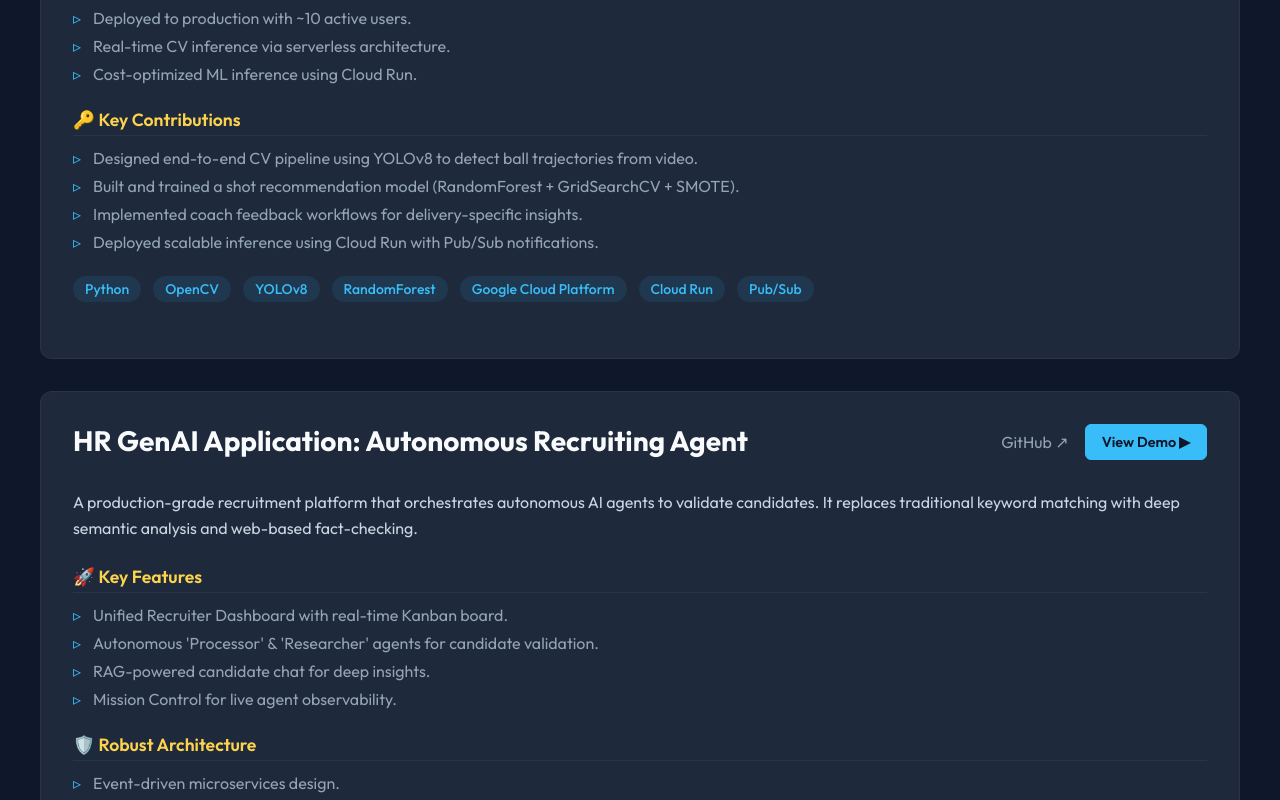
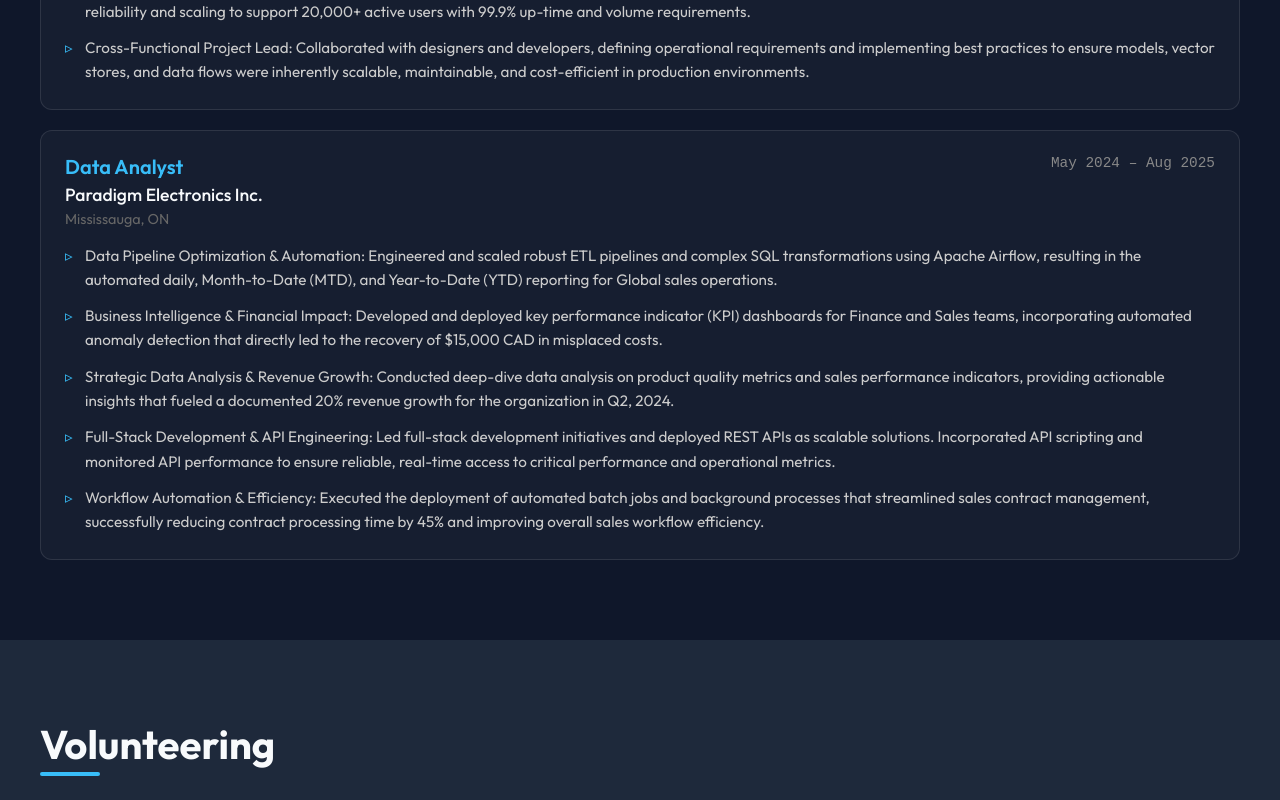
Before and after one commit to Ferasman979/Persona-Portfolio-website, a Next.js app: page / in a window 1280 px wide. Shown: the part 1620-2420 px from the top of the page. Built offline with nearby package versions, Linux system fonts and the light colour scheme.

Commit message:
feat: content update - About Me, Experience, Volunteering

```diff
--- a/src/app/page.tsx
+++ b/src/app/page.tsx
@@ -1,8 +1,11 @@
+"use client";
+
 import Navbar from "@/components/Navbar";
 import Hero from "@/components/Hero";
 import Section from "@/components/Section";
 import ProjectCard from "@/components/ProjectCard";
 import EndorsementCard from "@/components/EndorsementCard";
+import ExperienceCard from "@/components/ExperienceCard";
 
 export default function Home() {
   return (
@@ -14,13 +17,77 @@
         <p>
           I am a passionate ML Developer and Research Assistant at Sheridan College, specializing in architecting scalable data schemas and automating machine learning lifecycles for production-grade RAG agents and NLP systems. My technical foundation relies on building reproducible CI/CD pipelines and managing high-availability containerized services.
           <br /><br />
-          Previously, as a Data Analyst at Paradigm Electronics Inc., I engineered robust ETL pipelines, optimized global sales reporting, and developed full-stack applications that improved operational efficiency and drove revenue growth.
-          <br /><br />
-          Outside of tech, I stay active by playing soccer and fueling my curiosity through reading.
+          I design and deliver high-impact, scalable machine learning and agentic workflows using modern, production-grade technologies. My work takes a holistic approach, integrating robust data pipelines with model monitoring, observability, and actionable dashboard analytics.
         </p>
       </Section>
 
+      <Section id="experience" title="Work Experience">
+        <ExperienceCard
+          role="ML Developer/Research Assistant"
+          company="Sheridan College"
+          location="Oakville, Ontario"
+          date="Oct 2025 – PRESENT"
+          points={[
+            "Platform & Data Governance: Architected and governed highly scalable data schemas, ingestion pipelines, and automated validation workflows, specifically supporting productionized RAG Agents and sophisticated NLP systems.",
+            "CI/CD & Reproducibility (Model Lifecycle): Designed and operationalized the end-to-end Machine Learning lifecycle (MLOps), transforming prototype ML engines into highly reproducible CI/CD pipelines that fully automate feature engineering, model training, and continuous evaluation.",
+            "High-Volume Production Operations: Led the deployment, monitoring, and sustained operation of high-impact, containerized ML services, managing infrastructure reliability and scaling to support 20,000+ active users with 99.9% up-time and volume requirements.",
+            "Cross-Functional Project Lead: Collaborated with designers and developers, defining operational requirements and implementing best practices to ensure models, vector stores, and data flows were inherently scalable, maintainable, and cost-efficient in production environments."
+          ]}
+        />
+        <br />
+        <ExperienceCard
+          role="Data Analyst"
+          company="Paradigm Electronics Inc."
+          location="Mississauga, ON"
+          date="May 2024 – Aug 2025"
+          points={[
+            "Data Pipeline Optimization & Automation: Engineered and scaled robust ETL pipelines and complex SQL transformations using Apache Airflow, resulting in the automated daily, Month-to-Date (MTD), and Year-to-Date (YTD) reporting for Global sales operations.",
+            "Business Intelligence & Financial Impact: Developed and deployed key performance indicator (KPI) dashboards for Finance and Sales teams, incorporating automated anomaly detection that directly led to the recovery of $15,000 CAD in misplaced costs.",
+            "Strategic Data Analysis & Revenue Growth: Conducted deep-dive data analysis on product quality metrics and sales performance indicators, providing actionable insights that fueled a documented 20% revenue growth for the organization in Q2, 2024.",
+            "Full-Stack Development & API Engineering: Led full-stack development initiatives and deployed REST APIs as scalable solutions. Incorporated API scripting and monitored API performance to ensure reliable, real-time access to critical performance and operational metrics.",
+            "Workflow Automation & Efficiency: Executed the deployment of automated batch jobs and background processes that streamlined sales contract management, successfully reducing contract processing time by 45% and improving overall sales workflow efficiency."
+          ]}
+        />
+      </Section>
+
+      <Section id="volunteering" title="Volunteering">
+        <ExperienceCard
+          role="Workshop Team Member"
+          company="Google Developer Group Sheridan"
+          date="May 2025 – Present"
+          points={[
+            "Supported and organized the design and delivery of community tech workshops, helping 100+ attendees gain hands-on experience with Google technologies."
+          ]}
+        />
+      </Section>
+
       <Section id="projects" title="Projects">
+        <ProjectCard
+          title="HR GenAI Application: Autonomous Recruiting Agent"
+          description="A production-grade recruitment platform that orchestrates autonomous AI agents to validate candidates. It replaces traditional keyword matching with deep semantic analysis and web-based fact-checking."
+          githubLink="https://github.com/Ferasman979/HRApp"
+          demoLink="/demovid4website.mp4"
+          technologies={["Next.js 16", "Node.js", "LangChain", "LangGraph", "OpenAI/Groq", "Azure Container Apps", "MongoDB"]}
+          features={[
+            {
+              title: "🚀 Key Features",
+              items: [
+                "Unified Recruiter Dashboard with real-time Kanban board.",
+                "Autonomous 'Processor' & 'Researcher' agents for candidate validation.",
+                "RAG-powered candidate chat for deep insights.",
+                "Mission Control for live agent observability."
+              ]
+            },
+            {
+              title: "🛡️ Robust Architecture",
+              items: [
+                "Event-driven microservices design.",
+                "Custom API rate limiting for chatbot stability.",
+                "Scalable Azure Container Apps deployment."
+              ]
+            }
+          ]}
+        />
         <ProjectCard
           title="Sports Analytics App: CV-Driven Shot Recommendation System"
           description="Production-deployed mobile app using computer vision and ML to analyze ball trajectories and deliver real-time shot recommendations and coach feedback."
@@ -46,35 +113,7 @@
             }
           ]}
         />
-        <ProjectCard
-          title="HR GenAI Application: Autonomous Recruiting Agent"
-          description="A production-grade recruitment platform that orchestrates autonomous AI agents to validate candidates. It replaces traditional keyword matching with deep semantic analysis and web-based fact-checking."
-          githubLink="https://github.com/Ferasman979/HRApp"
-          demoLink="/demovid4website.mp4"
-          technologies={["Next.js 16", "Node.js", "LangChain", "OpenAI/Groq", "Azure Container Apps", "MongoDB"]}
-          features={[
-            {
-              title: "🚀 Key Features",
-              items: [
-                "Unified Recruiter Dashboard with real-time Kanban board.",
-                "Autonomous 'Processor' & 'Researcher' agents for candidate validation.",
-                "RAG-powered candidate chat for deep insights.",
-                "Mission Control for live agent observability."
-              ]
-            },
-            {
-              title: "🛡️ Robust Architecture",
-              items: [
-                "Event-driven microservices design.",
-                "Custom API rate limiting for chatbot stability.",
-                "Scalable Azure Container Apps deployment."
-              ]
-            }
-          ]}
-        />
       </Section>
-
-
 
       <Section id="endorsements" title="Endorsements">
         <EndorsementCard
--- /dev/null
+++ b/src/components/ExperienceCard.module.css
@@ -0,0 +1,74 @@
+.card {
+    background: rgba(255, 255, 255, 0.03);
+    border: 1px solid rgba(255, 255, 255, 0.1);
+    border-radius: 12px;
+    padding: 1.5rem;
+    transition: all 0.3s ease;
+    height: 100%;
+}
+
+.card:hover {
+    background: rgba(255, 255, 255, 0.06);
+    border-color: rgba(255, 255, 255, 0.2);
+    transform: translateY(-2px);
+}
+
+.header {
+    display: flex;
+    justify-content: space-between;
+    align-items: flex-start;
+    margin-bottom: 1rem;
+    flex-wrap: wrap;
+    gap: 0.5rem;
+}
+
+.role {
+    font-size: 1.25rem;
+    font-weight: 600;
+    color: var(--primary);
+    margin-bottom: 0.25rem;
+}
+
+.company {
+    font-size: 1.1rem;
+    color: var(--foreground);
+    font-weight: 500;
+}
+
+.date {
+    font-size: 0.9rem;
+    color: #888;
+    font-family: monospace;
+}
+
+.location {
+    font-size: 0.9rem;
+    color: #666;
+    margin-top: 0.25rem;
+}
+
+.list {
+    list-style: none;
+    padding: 0;
+    margin: 0;
+}
+
+.listItem {
+    position: relative;
+    padding-left: 1.25rem;
+    margin-bottom: 0.75rem;
+    line-height: 1.6;
+    color: #ccc;
+    font-size: 0.95rem;
+}
+
+.listItem::before {
+    content: "▹";
+    position: absolute;
+    left: 0;
+    color: var(--primary);
+}
+
+.listItem:last-child {
+    margin-bottom: 0;
+}
--- /dev/null
+++ b/src/components/ExperienceCard.tsx
@@ -0,0 +1,33 @@
+import styles from './ExperienceCard.module.css';
+
+interface ExperienceCardProps {
+    role: string;
+    company: string;
+    location?: string;
+    date: string;
+    points: string[];
+}
+
+const ExperienceCard = ({ role, company, location, date, points }: ExperienceCardProps) => {
+    return (
+        <div className={styles.card}>
+            <div className={styles.header}>
+                <div>
+                    <h3 className={styles.role}>{role}</h3>
+                    <div className={styles.company}>{company}</div>
+                    {location && <div className={styles.location}>{location}</div>}
+                </div>
+                <div className={styles.date}>{date}</div>
+            </div>
+            <ul className={styles.list}>
+                {points.map((point, index) => (
+                    <li key={index} className={styles.listItem}>
+                        {point}
+                    </li>
+                ))}
+            </ul>
+        </div>
+    );
+};
+
+export default ExperienceCard;
--- a/src/components/Hero.tsx
+++ b/src/components/Hero.tsx
@@ -31,12 +31,7 @@
                         </span>
                     </div>
 
-                    <p className={styles.bio}>
-                        I design and deliver high-impact, scalable machine learning and agentic workflows using modern, production-grade technologies.
-                        My work takes a holistic approach, integrating robust data pipelines with model monitoring, observability, and actionable dashboard analytics.
-                        This combo has been key in identifying product quality issues and implementing cost-effective solutions.
-                        I bring deep, hands-on experience in large language models, with sustained work in this space since 2023.
-                    </p>
+
 
                     <div className={styles.socials}>
                         <Link href="https://github.com/Ferasman979" target="_blank" className={styles.socialLink}>
```
